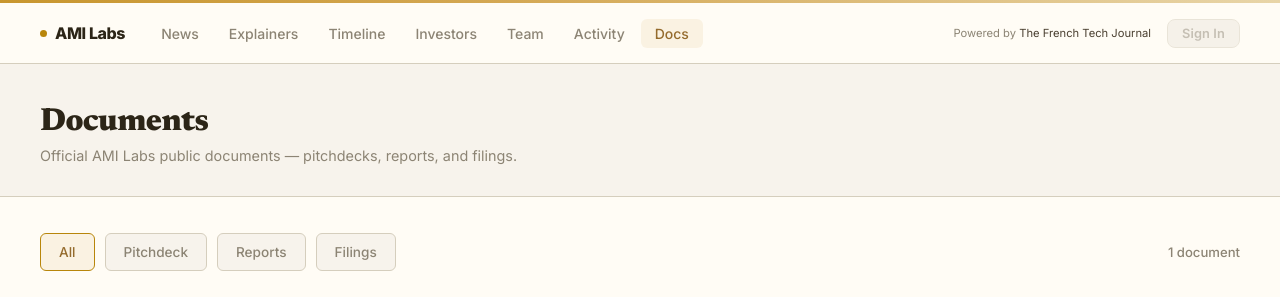
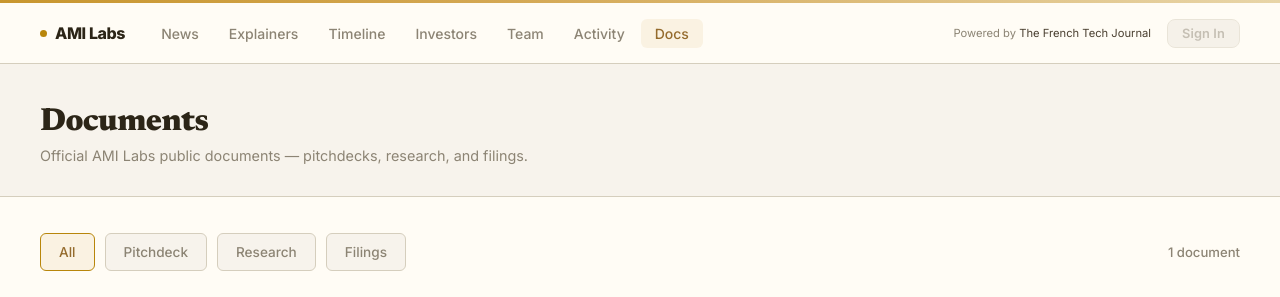
Before and after one commit to chobrien99-svg/AMI-Labs, a Next.js app: page /docs in a window 1280 px wide. Shown: the top 297 px of the page. Built offline with nearby package versions, Linux system fonts and the light colour scheme.

Commit message:
Rename docs category "report" to "research"
Updates the filter key and label in DocsClient, and the page description
to reflect the new category name.

https://claude.ai/code/session_01Y4dJUrrCCmZQoP2zM7uUAc

```diff
--- a/components/DocsClient.tsx
+++ b/components/DocsClient.tsx
@@ -20,7 +20,7 @@ interface DocsClientProps {
 const CATEGORY_OPTIONS = [
   { key: "all", label: "All" },
   { key: "pitchdeck", label: "Pitchdeck" },
-  { key: "report", label: "Reports" },
+  { key: "research", label: "Research" },
   { key: "filing", label: "Filings" },
 ];
 
@@ -45,7 +45,7 @@ export default function DocsClient({ documents }: DocsClientProps) {
       <div className="page-header">
         <div className="page-header-inner">
           <h1>Documents</h1>
-          <p>Official AMI Labs public documents — pitchdecks, reports, and filings.</p>
+          <p>Official AMI Labs public documents — pitchdecks, research, and filings.</p>
         </div>
       </div>
 
```
